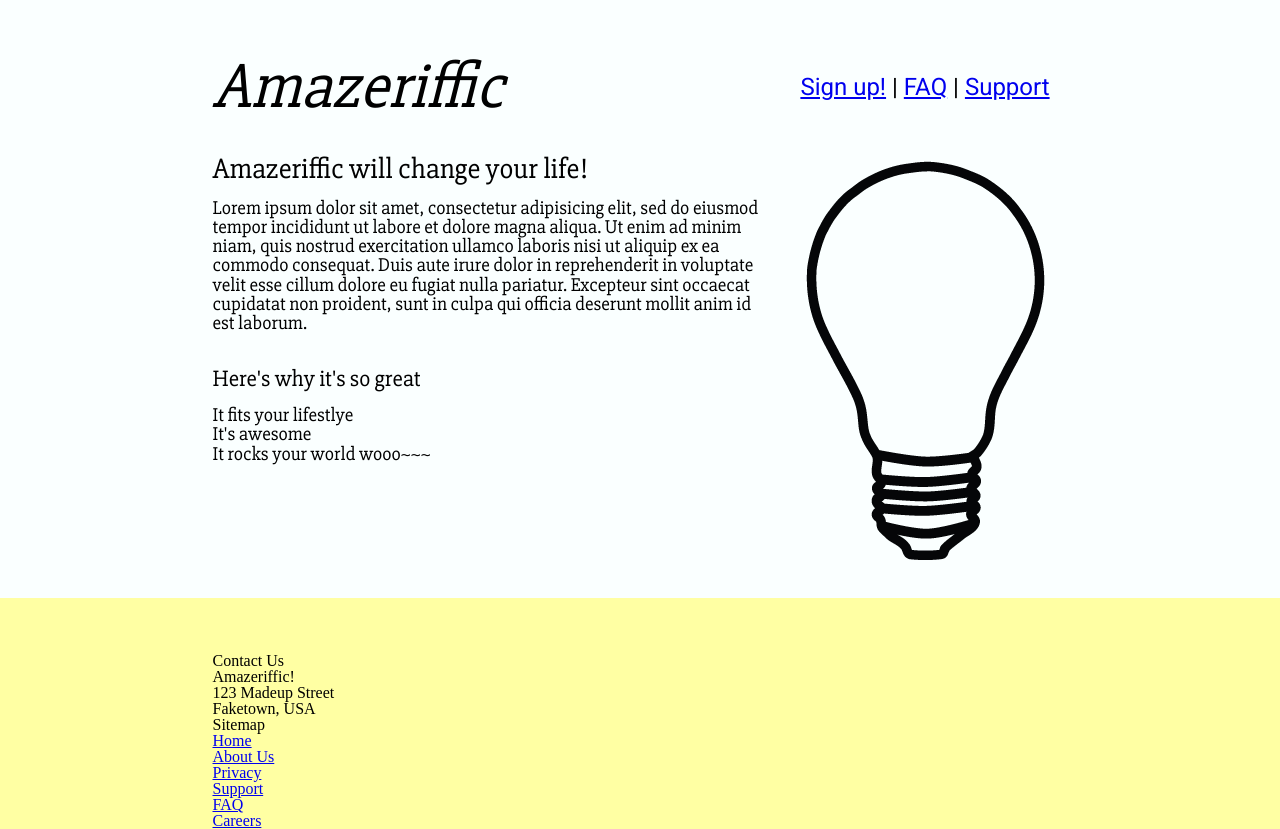
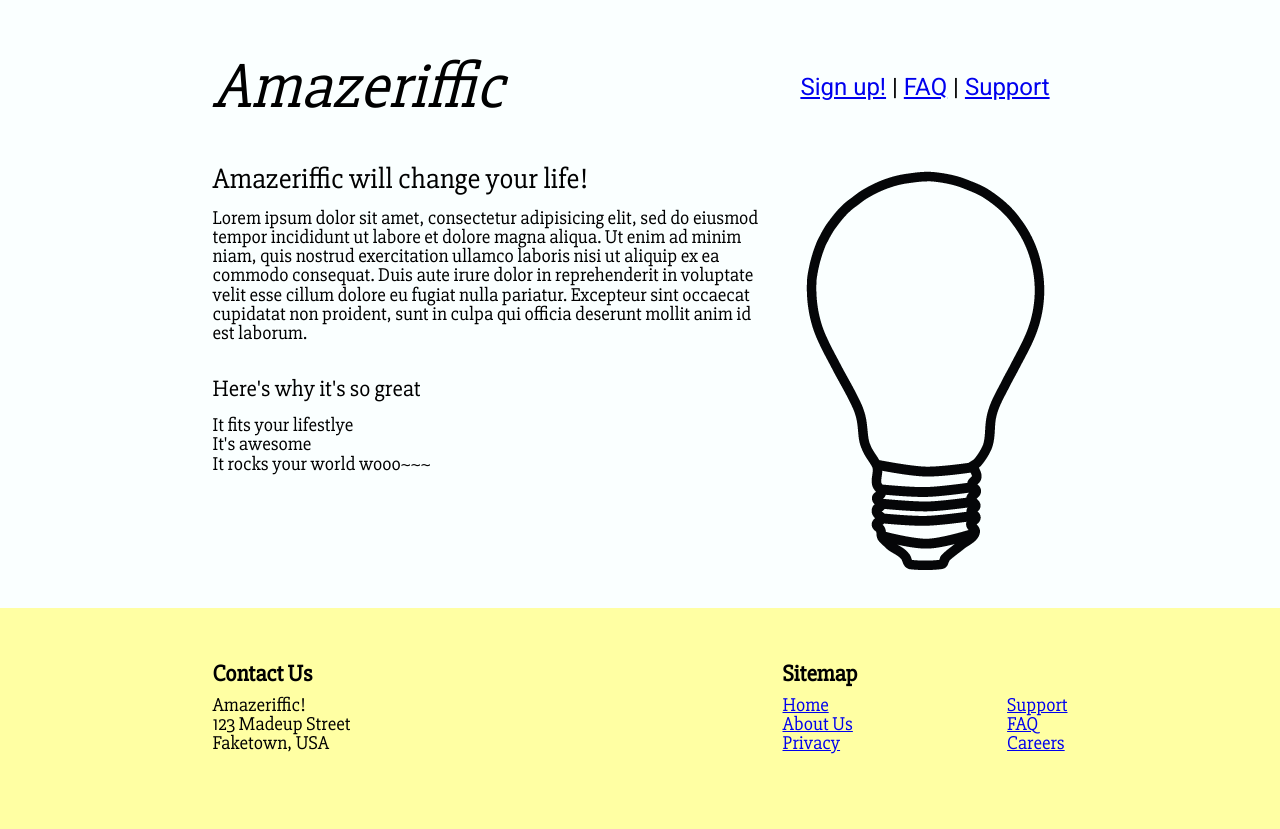
Before and after one commit to cs79/amazeriffic, a plain HTML site: page index.html in a window 1280 px wide. After the commit the page ends 800 px from the top, so only its background shows below. Drawn offline with Linux system fonts and the light colour scheme.

Commit message:
finish styling footer

```diff
--- a/index.html
+++ b/index.html
@@ -60,12 +60,16 @@
 				<div class="sitemap">
 					<h5>Sitemap</h5>
 					<ul>
+						<div class="leftsitemap">
 							<li><a href="index.html">Home</a></li>
 							<li><a href="#">About Us</a></li>
 							<li><a href="#">Privacy</a></li>
+						</div>
+						<div class="rightsitemap">
 							<li><a href="#">Support</a></li>
 							<li><a href="faq.html">FAQ</a></li>
 							<li><a href="#">Careers</a></li>
+						</div>
 					</ul>
 				</div>
 			</div>
--- a/style.css
+++ b/style.css
@@ -18,7 +18,7 @@ header, main, footer {
 header	{
 	font-family: 'Slabo 27px', serif;
 	background: #faffff;
-	padding: 55px 0px 100px 0px;
+	padding: 55px 0px 110px 0px;
 }
 
 /* set font and positions for the two header elements in the header */
@@ -42,11 +42,11 @@ header	{
 main {
 	background: #faffff;
 	padding-bottom: 35px;
+	font-family: 'Slabo 27px', serif;
+	font-size: 1.2em;
 }
 
 .lefttext {
-	font-family: 'Slabo 27px', serif;
-	font-size: 1.2em;
 	max-width: 570px;
 	float: left;
 }
@@ -74,4 +74,30 @@ main {
 
 footer {
 	padding-top: 55px;
+	font-family: 'Slabo 27px', serif;
+	font-size: 1.2em;
 }
+
+footer h5 {
+	font-size: 1.2em;
+	font-weight: bold;
+	padding-bottom: 10px;
+}
+
+.contact {
+	width: 570px;
+	float: left;
+}
+
+.sitemap {
+	width: 285px;
+	float: right;
+}
+
+.leftsitemap {
+	float: left;
+}
+
+.rightsitemap {
+	float: right;
+}
```
Lines whose indentation alone changed are shown as unchanged.
